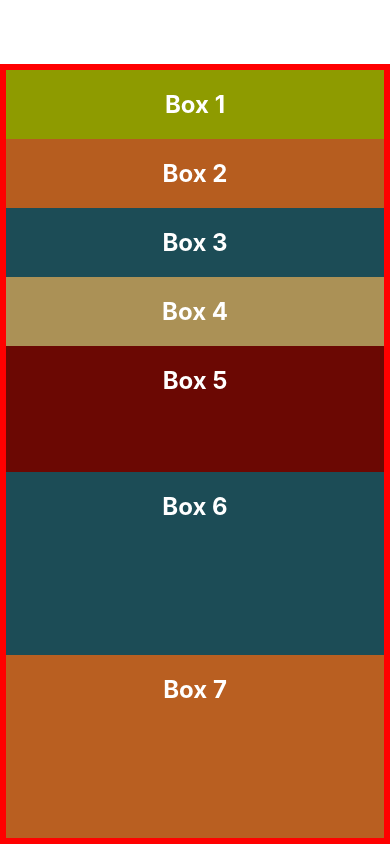
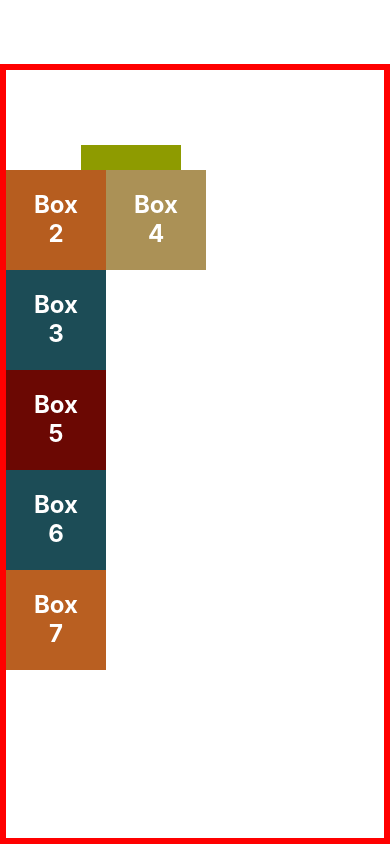
Before and after one commit to prabin819/React-Native, a React Native app in the folder LayoutFlexbox/: screen / in a window 390 px wide. Built offline with nearby package versions, Linux system fonts and the light colour scheme.

Commit message:
38. => Relative and Absolute layout

```diff
--- a/LayoutFlexbox/App.js
+++ b/LayoutFlexbox/App.js
@@ -5,13 +5,22 @@
   return (
     //<View style={{ backgroundColor: "plum", flex: 1 }}></View>
     <View style={styles.container}>
-      <Box style={{ backgroundColor: "#8e9b00" }}>Box 1</Box>
+      <Box style={{ backgroundColor: "#8e9b00", top: 75, left: 75 }}>Box 1</Box>
       <Box style={{ backgroundColor: "#b65d1f" }}>Box 2</Box>
       <Box style={{ backgroundColor: "#1c4c56" }}>Box 3</Box>
-      <Box style={{ backgroundColor: "#ab9156" }}>Box 4</Box>
-      <Box style={{ backgroundColor: "#6b0803", flexGrow: 1 }}>Box 5</Box>
-      <Box style={{ backgroundColor: "#1c4c56", flexGrow: 2 }}>Box 6</Box>
-      <Box style={{ backgroundColor: "#b95f21", flexGrow: 2 }}>Box 7</Box>
+      <Box
+        style={{
+          backgroundColor: "#ab9156",
+          position: "absolute",
+          top: 100,
+          left: 100,
+        }}
+      >
+        Box 4
+      </Box>
+      <Box style={{ backgroundColor: "#6b0803" }}>Box 5</Box>
+      <Box style={{ backgroundColor: "#1c4c56" }}>Box 6</Box>
+      <Box style={{ backgroundColor: "#b95f21" }}>Box 7</Box>
     </View>
   );
 }
--- a/LayoutFlexbox/components/Box.js
+++ b/LayoutFlexbox/components/Box.js
@@ -14,6 +14,8 @@
   box: {
     backgroundColor: "white",
     padding: 20,
+    width: 100,
+    height: 100,
   },
   text: {
     fontSize: 24,
```
